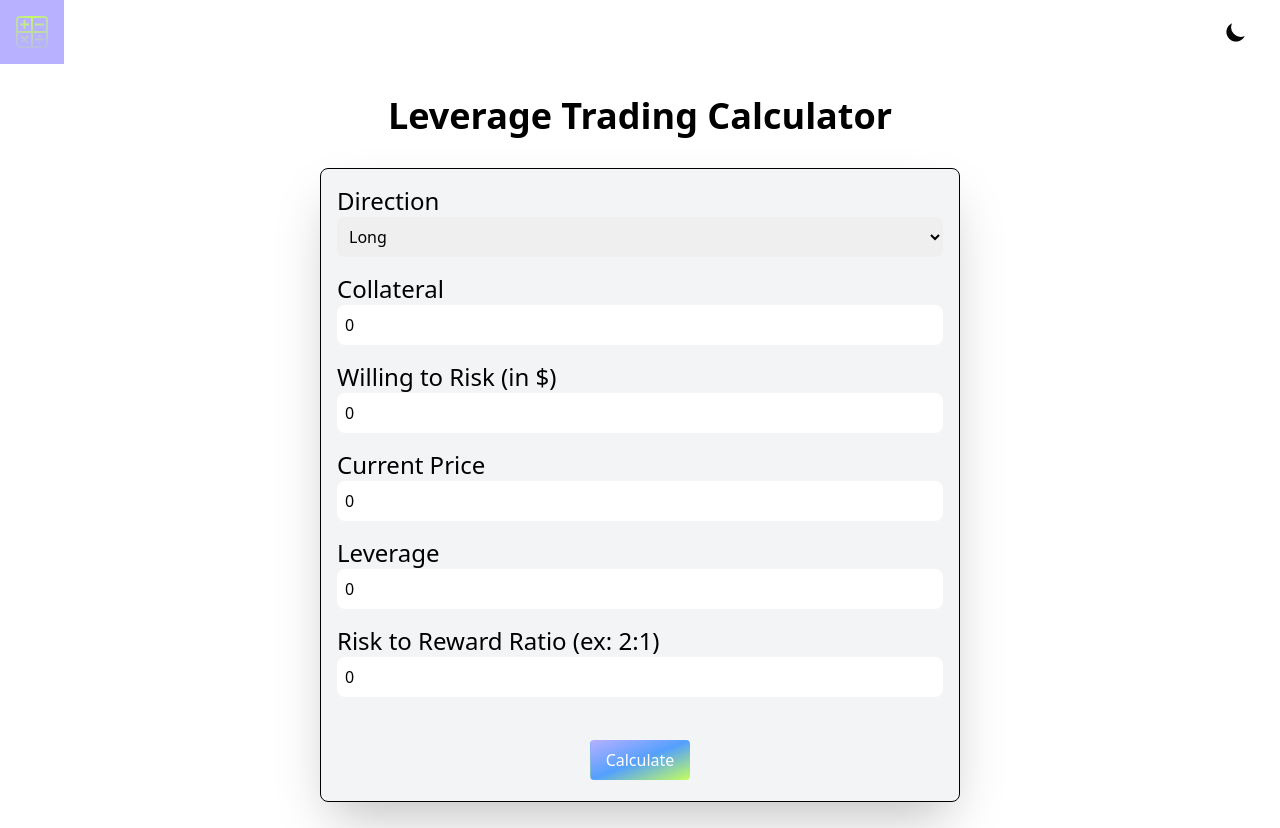
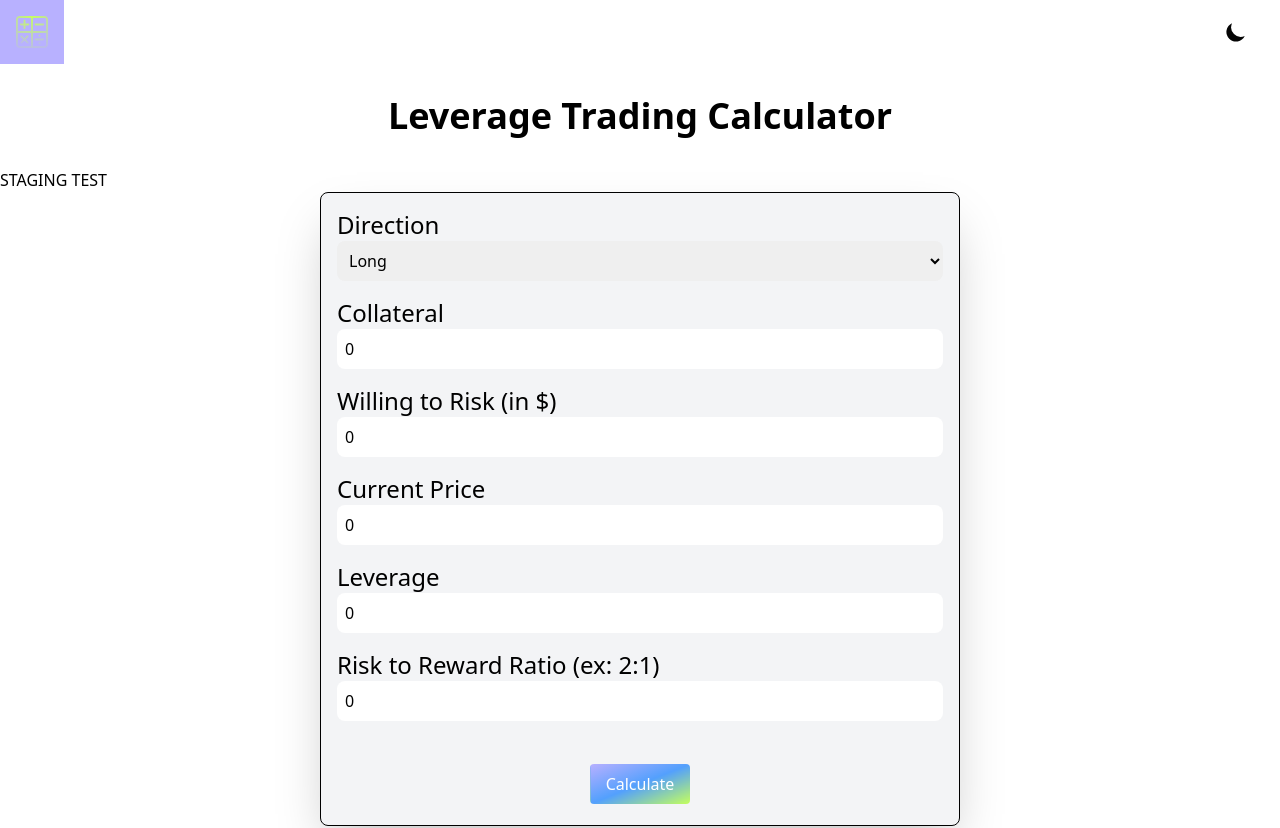
Before and after one commit to 0xD4V1NC1/leverage-trading-calculator, a Next.js app: page / in a window 1280 px wide. Shown: the top 828 px of the page. Built offline with nearby package versions, Linux system fonts and the light colour scheme.

Commit message:
testing staging

```diff
--- a/components/Components/Calculator.tsx
+++ b/components/Components/Calculator.tsx
@@ -78,9 +78,10 @@ const Calculator = () => {
       setAssetPercentIncrease(percentIncreaseNeeded);
     }
   };
-
+  // @TODO remove that p tag
   return (
     <div className="flex flex-col w-full">
+      <p> STAGING TEST</p>
       <Formik
         initialValues={{
           direction: 'long',
```
